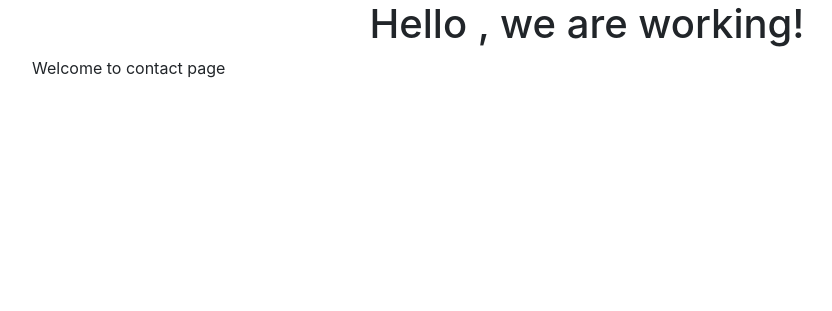
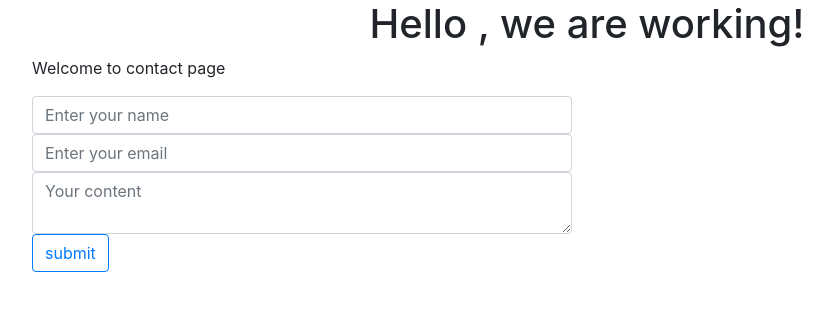
Before and after one commit to abhay844/my-ecommerce-app, a Django app: page /contact/ in a window 1280 px wide. Shown: the top 311 px of the page, without its empty margins (53-885 px from the left). Run offline with Django 3.2, Linux system fonts and the light colour scheme; parts of the project's set-up code (start-up, migrations or seed data) failed here and were passed over; some libraries are stand-ins or nearby versions.

Commit message:
Added the html form in contact page.

```diff
--- a/src/ecommerce/views.py
+++ b/src/ecommerce/views.py
@@ -46,4 +46,6 @@
 def contact_page(request):
     context = {"title": "Contact page",
                "content": "Welcome to contact page"}
+    if request.method == "POST":
+        print(request.POST.get("fullname"))
     return render(request, "contact/view.html", context)
--- a/src/templates/contact/view.html
+++ b/src/templates/contact/view.html
@@ -10,6 +10,17 @@
                   <div class="row">
                       <div class="col">
                           <p>{{ content }}</p>
+                          <div class="row">
+                              <div class="col-sm-6 col-12">
+                                  <form method="POST">
+                                      {% csrf_token %}
+                                      <input type="text" class="form-control" placeholder="Enter your name" name="fullname" autocomplete="off">
+                                      <input type="email" class="form-control" placeholder="Enter your email" name="email" autocomplete="off">
+                                      <textarea class="form-control" name="content" placeholder="Your content"></textarea>
+                                      <button type="submit" class="btn btn-default btn-outline-primary">submit</button>
+                                 </form>
+                              </div>
+                          </div>
                       </div>
               </div>
           </div>
```
